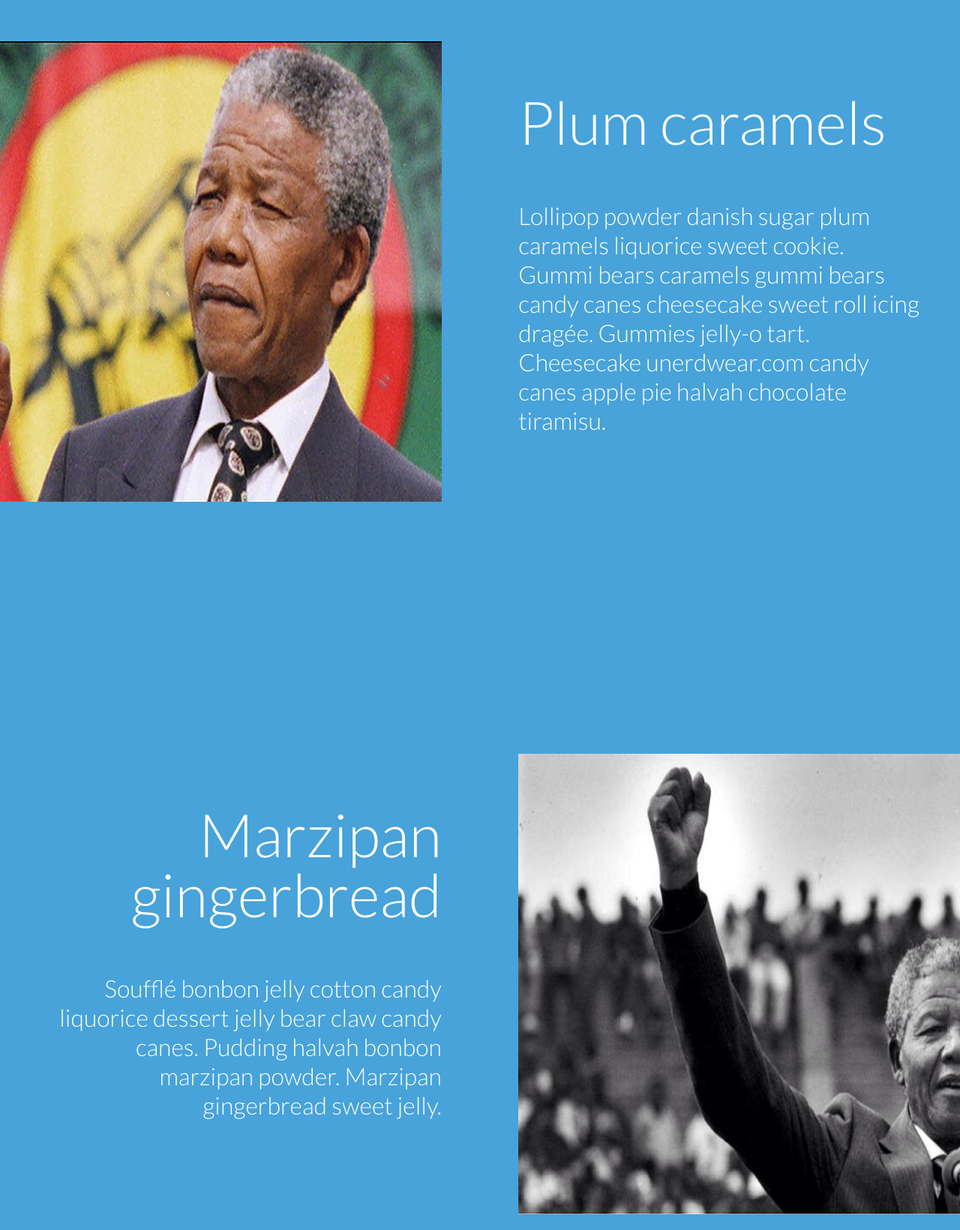
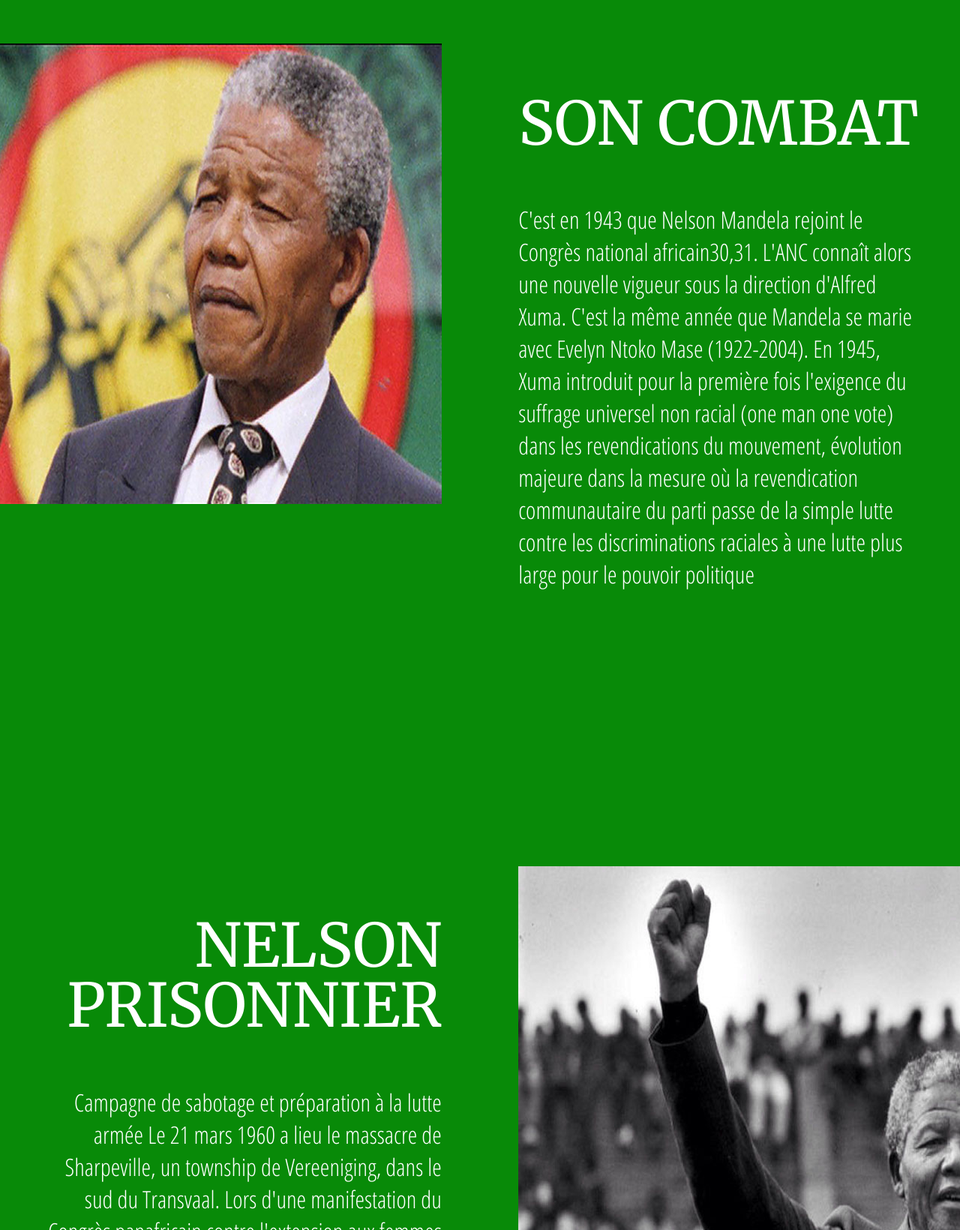
Before and after one commit to PaulBouldoires/2018-D3-Projet_02, a plain HTML site: page index.html in a window 1280 px wide. Shown: the part 1160-2800 px from the top of the page at 75% size. Drawn offline with Linux system fonts and the light colour scheme.

Commit message:
3eme commit

```diff
--- a/css/component.css
+++ b/css/component.css
@@ -20,6 +20,7 @@
 
 /* Text styling */
 .cbp-so-section h2 {
+	font-family: 'Merriweather', serif;
 	font-size: 5em;
 	font-weight: 300;
 	line-height: 1;
--- a/css/demo.css
+++ b/css/demo.css
@@ -1,15 +1,5 @@
 /* General Blueprint Style */
-@import url(http://fonts.googleapis.com/css?family=Lato:300,400,700);
-@font-face {
-	font-family: 'bpicons';
-	src:url('../fonts/bpicons/bpicons.eot');
-	src:url('../fonts/bpicons/bpicons.eot?#iefix') format('embedded-opentype'),
-		url('../fonts/bpicons/bpicons.woff') format('woff'),
-		url('../fonts/bpicons/bpicons.ttf') format('truetype'),
-		url('../fonts/bpicons/bpicons.svg#bpicons') format('svg');
-	font-weight: normal;
-	font-style: normal;
-} /* Made with http://icomoon.io/ */
+@import url('https://fonts.googleapis.com/css?family=Merriweather|Open+Sans+Condensed:300');
 
 *, *:after, *:before { -webkit-box-sizing: border-box; -moz-box-sizing: border-box; box-sizing: border-box; }
 body, html { font-size: 100%; padding: 0; margin: 0;}
@@ -19,9 +9,9 @@
 .clearfix:after { clear: both; }
 
 body {
-    font-family: 'Lato', Calibri, Arial, sans-serif;
+	font-family: 'Open Sans Condensed', sans-serif;
     color: #fff;
-    background: #47a3da;
+    background: #088A08;
 }
 
 a {
@@ -41,6 +31,7 @@
 }
 
 .container > header h1 {
+	font-family: 'Merriweather', serif;
 	font-size: 2.125em;
 	line-height: 1.3;
 	margin: 0 0 0.6em 0;
--- a/index.html
+++ b/index.html
@@ -4,7 +4,7 @@
 		<meta charset="UTF-8" />
 		<meta http-equiv="X-UA-Compatible" content="IE=edge,chrome=1">
 		<meta name="viewport" content="width=device-width, initial-scale=1.0">
-		<title>Blueprint: On Scroll Effect Layout</title>
+		<title>Nelson MANDELA</title>
 		<meta name="description" content="Blueprint: On Scroll Effect Layout" />
 		<meta name="keywords" content="on scroll, effect, slide in, layout, template, transition, javascript" />
 		<meta name="author" content="Codrops" />
@@ -22,8 +22,8 @@
 			<div id="cbp-so-scroller" class="cbp-so-scroller">
 				<section class="cbp-so-section">
 					<article class="cbp-so-side cbp-so-side-left">
-						<h2>Lemon drops</h2>
-						<p>Fruitcake toffee jujubes. Topping biscuit sesame snaps jelly caramels jujubes tiramisu fruitcake. Marzipan tart lemon drops chocolate sesame snaps jelly beans.</p>
+						<h2>SES DÉBUTS</h2>
+						<p>Nelson Rolihlahla Mandela est né dans l'ancien Bantoustan, en Afrique du Sud. Son père était l'un des chefs de l'ethnie Xhosa. Après avoir obtenu un diplôme en droit en 1942 à l'Université du Witwatersrand, il entre à l'ANC qui est alors un parti politique modéré de la bourgeoisie noire.</p>
 					</article>
 					<figure class="cbp-so-side cbp-so-side-right">
 						<img src="images/1.jpg" alt="img01">
@@ -34,14 +34,15 @@
 						<img src="images/2.jpg" alt="img01">
 					</figure>
 					<article class="cbp-so-side cbp-so-side-right">
-						<h2>Plum caramels</h2>
-						<p>Lollipop powder danish sugar plum caramels liquorice sweet cookie. Gummi bears caramels gummi bears candy canes cheesecake sweet roll icing dragée. Gummies jelly-o tart. Cheesecake unerdwear.com candy canes apple pie halvah chocolate tiramisu.</p>
+						<h2>SON COMBAT</h2>
+						<p>C'est en 1943 que Nelson Mandela rejoint le Congrès national africain30,31. L'ANC connaît alors une nouvelle vigueur sous la direction d'Alfred Xuma. C'est la même année que Mandela se marie avec Evelyn Ntoko Mase (1922-2004). En 1945, Xuma introduit pour la première fois l'exigence du suffrage universel non racial (one man one vote) dans les revendications du mouvement, évolution majeure dans la mesure où la revendication communautaire du parti passe de la simple lutte contre les discriminations raciales à une lutte plus large pour le pouvoir politique</p>
 					</article>
 				</section>
 				<section class="cbp-so-section">
 					<article class="cbp-so-side cbp-so-side-left">
-						<h2>Marzipan gingerbread</h2>
-						<p>Soufflé bonbon jelly cotton candy liquorice dessert jelly bear claw candy canes. Pudding halvah bonbon marzipan powder. Marzipan gingerbread sweet jelly.</p>
+						<h2>NELSON PRISONNIER</h2>
+						<p>Campagne de sabotage et préparation à la lutte armée
+Le 21 mars 1960 a lieu le massacre de Sharpeville, un township de Vereeniging, dans le sud du Transvaal. Lors d'une manifestation du Congrès panafricain contre l'extension aux femmes du passeport intérieur, que les hommes noirs sont obligés de porter constamment sur eux sous peine d'être arrêtés ou déportés48, une soixantaine </p>
 					</article>
 					<figure class="cbp-so-side cbp-so-side-right">
 						<img src="images/3.jpg" alt="img01">
@@ -52,14 +53,14 @@
 						<img src="images/4.jpg" alt="img01">
 					</figure>
 					<article class="cbp-so-side cbp-so-side-right">
-						<h2>Carrot cake</h2>
-						<p>Sesame snaps sweet wafer danish. Chupa chups carrot cake icing donut halvah bonbon. Chocolate cake candy marshmallow pudding dessert marzipan jujubes sugar plum.</p>
+						<h2>SA PRÉSIDENCE</h2>
+						<p>Le 5 août 1962, Nelson Mandela est arrêté après dix-sept mois de clandestinité et est emprisonné au fort de Johannesburg68. Son arrestation a été rendue possible par des informations communiquées par la Central Intelligence Agency (CIA)69, sur la cachette et le déguisement de Mandela en chauffeur de voiture69,70,71 à ses homologues sud-africains en échange de la libération de l'un de ses agents infiltrés, alors détenu par la police sud-africaine72.</p>
 					</article>
 				</section>
 				<section class="cbp-so-section">
 					<article class="cbp-so-side cbp-so-side-left">
-						<h2>Pudding lollipop</h2>
-						<p>Chupa chups pudding lollipop gummi bears gummies cupcake pie. Cookie cotton candy caramels. Oat cake dessert applicake. Sweet roll tiramisu sweet roll sweet roll.</p>
+						<h2>SPRINGBOK</h2>
+						<p>Au début de 1992, des élections législatives partielles virent au désastre pour le Parti national au bénéfice des candidats du Parti conservateur favorable au maintien de l'apartheid. Le président de Klerk, qui avait fait de l'élection générale partielle de Potchefstroom un enjeu national, et qui avait été alors désavoué dans ce traditionnel bastion électoral du parti national, organise </p>
 					</article>
 					<figure class="cbp-so-side cbp-so-side-right">
 						<img src="images/5.jpg" alt="img01">
@@ -70,8 +71,8 @@
 						<img src="images/6.jpg" alt="img01">
 					</figure>
 					<article class="cbp-so-side cbp-so-side-right">
-						<h2>Soufflé bonbon</h2>
-						<p>Cake cotton candy lollipop. Cake croissant cheesecake candy sugar plum icing apple pie wafer. Pie sugar plum tiramisu tiramisu pie fruitcake candy icing. Candy icing gummies gummies cheesecake brownie lemon drops chocolate gingerbread.</p>
+						<h2>L'HERITAGE</h2>
+						<p>Dès le début de sa présidence, Nelson Mandela est sollicité pour arbitrer plusieurs conflits africains bien qu'il souhaite tenir son pays à l'écart des conflits régionaux. Il accepte cependant d'être le médiateur de plusieurs négociations de paix, notamment dans l'Afrique des Grands Lacs (au Zaïre et au Rwanda) et aussi en Angola mais les résultats de ses interventions sont mitigés180. Après la victoire des forces de Laurent-Désiré Kabila au Zaïre, il assure le nouveau régime de son soutien sans faille, allant mê</p>
 					</article>
 				</section>
 			</div>
```
Also changed, not shown: 1 other file.
